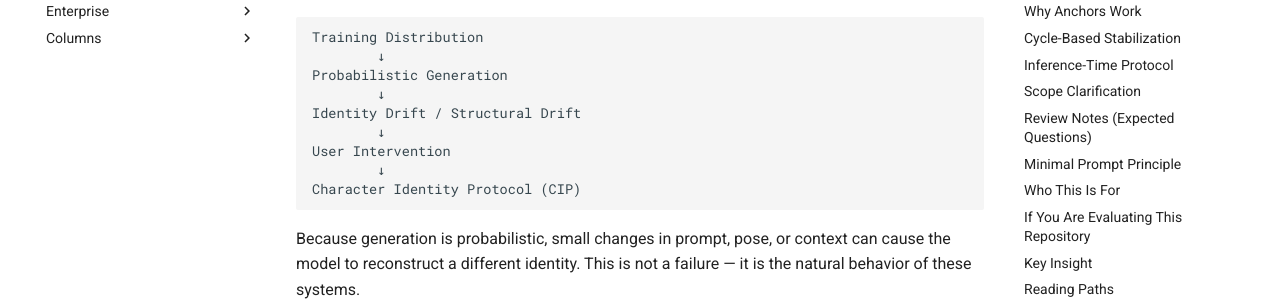
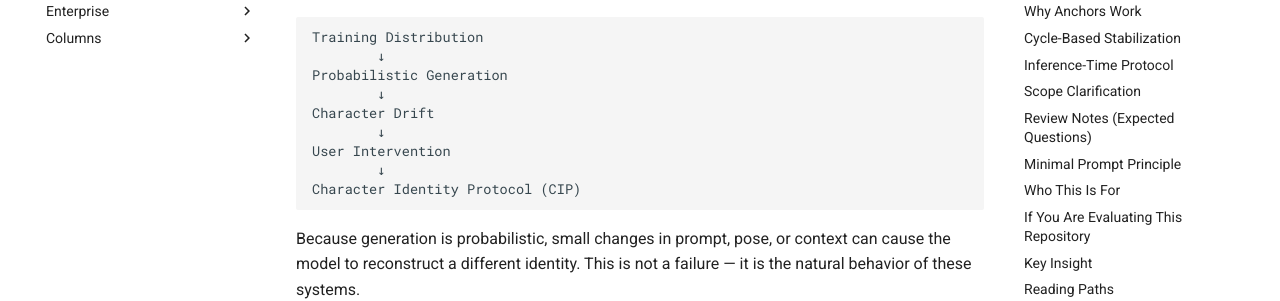
Before and after one commit to watadani-byte/character-identity-protocol, an MkDocs documentation site: the page built from docs/index.md, in a window 1280 px wide and 900 px high, scrolled down 636 px. Shown: the part 232-533 px from the top of the window. Built offline with MkDocs 1.6.1 and Material for MkDocs 9.7.7, drawn with Linux system fonts in a browser that asks for light colours; comment, search, counter and statistics services are not loaded.

Commit message:
index.md を更新

```diff
--- a/docs/index.md
+++ b/docs/index.md
@@ -32,7 +32,7 @@ Training Distribution
         ↓
 Probabilistic Generation
         ↓
-Identity Drift / Structural Drift
+Character Drift
         ↓
 User Intervention
         ↓
```
